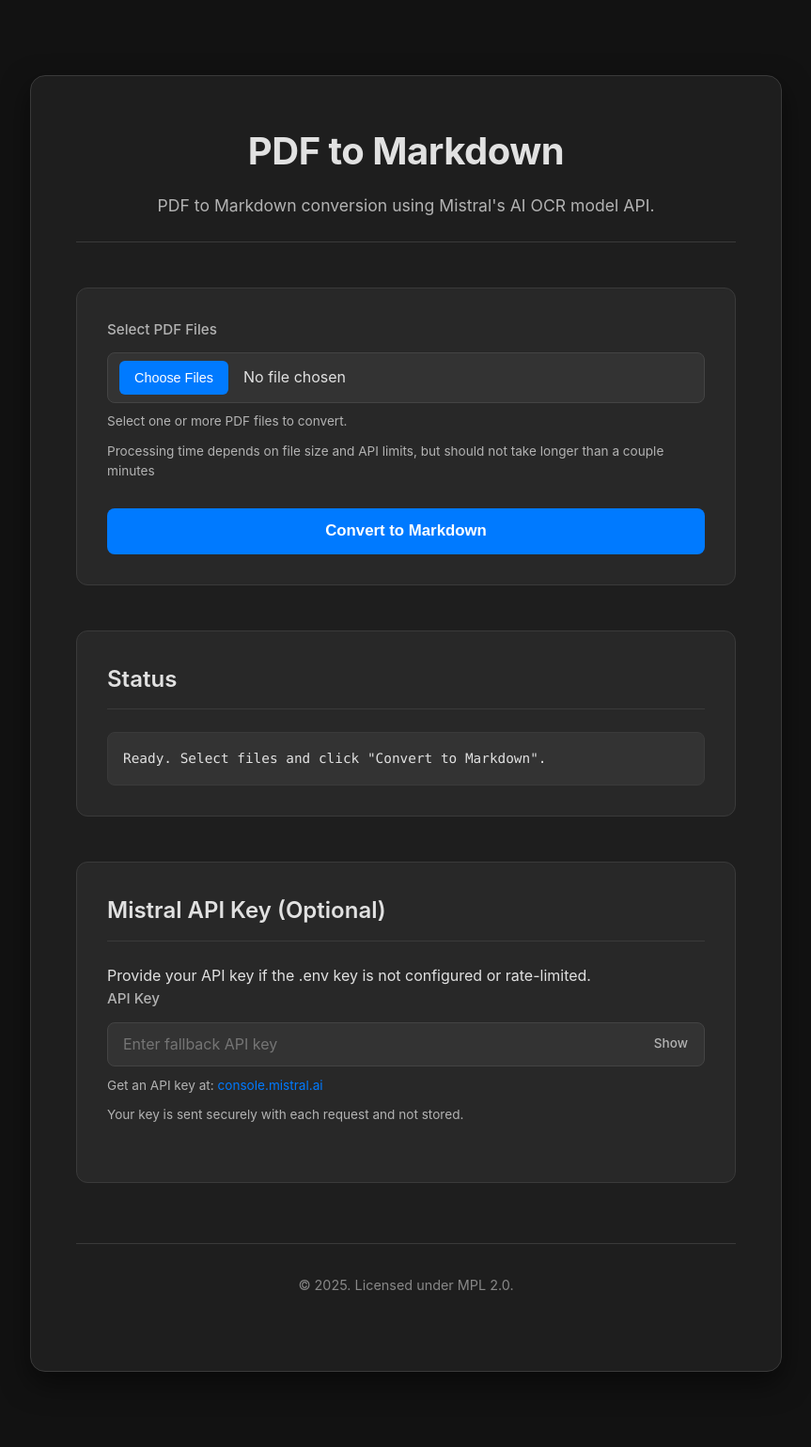
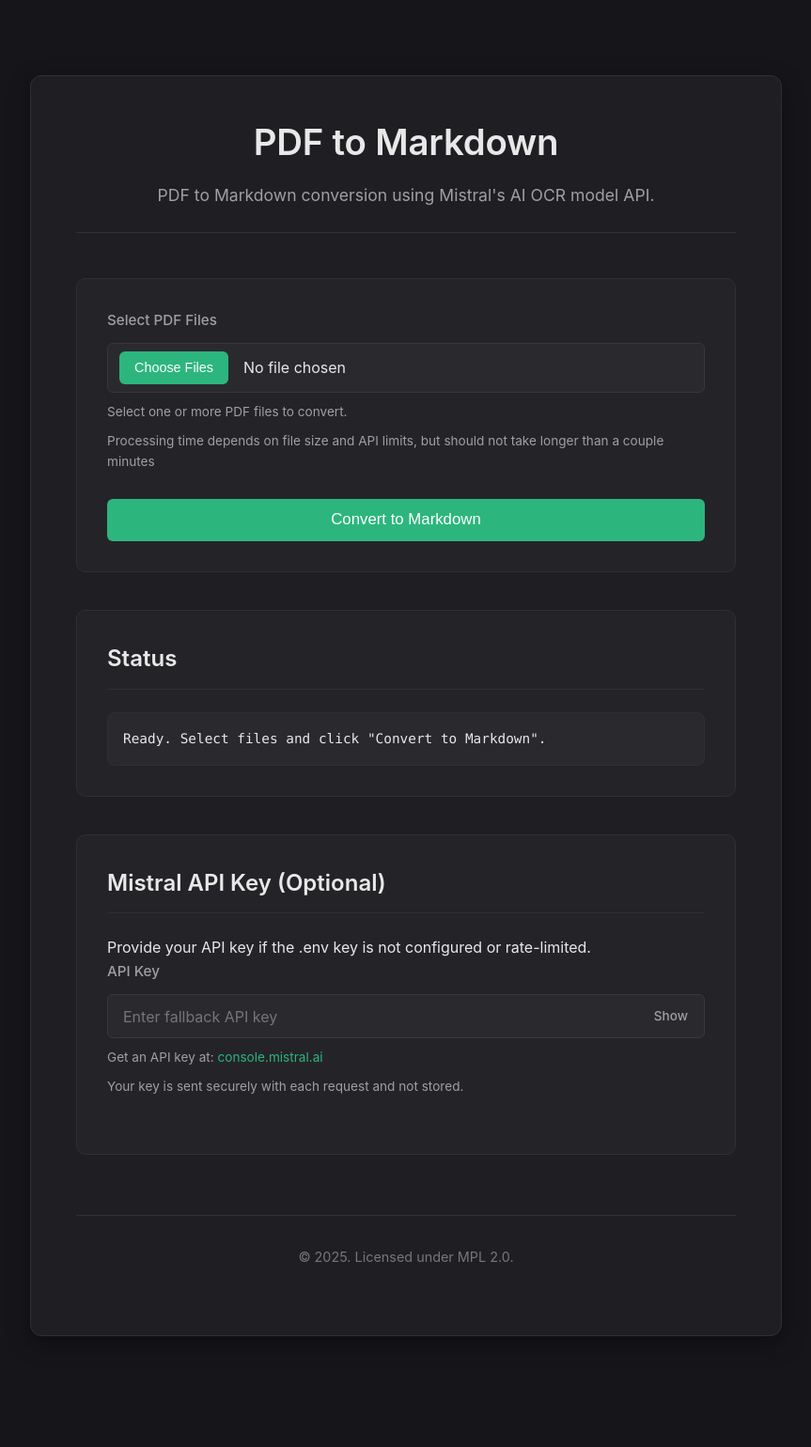
Before and after one commit to hunmac9/mistralocr, a Flask app: page / in a window 1280 px wide. Shown: the whole page at 94% size, without its empty margins (208-1071 px from the left). After the commit the page ends 1422 px from the top, so only its background shows below. Run offline with Flask 3, Linux system fonts and the light colour scheme; some libraries are stand-ins or nearby versions.

Commit message:
feat: Refine UI, add MPL 2.0, adjust output, add config upload limit

```diff
--- a/app.py
+++ b/app.py
@@ -22,7 +22,13 @@ app = Flask(__name__)
 # --- Configuration ---
 UPLOAD_FOLDER = Path(os.getenv('UPLOAD_FOLDER', 'uploads'))
 OUTPUT_FOLDER = Path(os.getenv('OUTPUT_FOLDER', 'output'))
-app.config['MAX_CONTENT_LENGTH'] = 50 * 1024 * 1024
+try:
+    max_mb = int(os.getenv('MAX_UPLOAD_MB', '100')) # Default to 100MB
+    if max_mb <= 0: max_mb = 100 # Ensure positive value
+except ValueError:
+    max_mb = 100 # Fallback if env var is not a valid integer
+app.config['MAX_CONTENT_LENGTH'] = max_mb * 1024 * 1024
+print(f"Maximum upload size set to: {max_mb} MB")
 ALLOWED_EXTENSIONS = {'pdf'}
 
 # Directories are now created in the Dockerfile, no need to create them here.
--- a/docker-compose.yml
+++ b/docker-compose.yml
@@ -13,6 +13,7 @@ services:
       # FLASK_DEBUG: 'False' # Set to 'True' for development debugging
       # UPLOAD_FOLDER: /app/uploads # Default is 'uploads' relative to WORKDIR /app
       # OUTPUT_FOLDER: /app/output # Default is 'output' relative to WORKDIR /app
+      MAX_UPLOAD_MB: ${MAX_UPLOAD_MB:-100} # Max PDF upload size in MB (default 100)
     # Optional volumes for persisting data outside the container (uncomment if needed)
     # volumes:
       # - ./uploads:/app/uploads # Persist uploaded files (app currently cleans this up)
--- a/static/style.css
+++ b/static/style.css
@@ -2,27 +2,27 @@
  * License, v. 2.0. If a copy of the MPL was not distributed with this
  * file, You can obtain one at http://mozilla.org/MPL/2.0/. */
 
-/* Silicon Valley Inspired - Clean & Modern Dark Theme */
+/* Refined Dark Theme - Clean & Simple */
 :root {
-  --bg-color: #121212; /* Very dark background */
-  --text-color: #e1e1e1; /* Off-white text */
-  --text-secondary-color: #b3b3b3; /* Lighter gray for secondary text */
-  --primary-color: #007aff; /* Apple's blue - vibrant */
-  --primary-hover-color: #005ecb; /* Darker blue on hover */
-  --container-bg-color: #1e1e1e; /* Dark gray for containers */
-  --section-bg-color: #282828; /* Slightly lighter gray for sections */
-  --input-bg-color: #333333;
-  --input-border-color: #444444;
+  --bg-color: #16161a; /* Slightly softer dark background */
+  --text-color: #e8e8e8; /* Slightly brighter off-white text */
+  --text-secondary-color: #a0a0a0; /* Softer gray for secondary text */
+  --primary-color: #2cb67d; /* Muted Teal/Green */
+  --primary-hover-color: #259d6b; /* Darker Teal/Green on hover */
+  --container-bg-color: #1f1f23; /* Dark gray for containers */
+  --section-bg-color: #242428; /* Slightly lighter gray for sections */
+  --input-bg-color: #2a2a2e;
+  --input-border-color: #38383c; /* Slightly lighter border */
   --input-focus-border-color: var(--primary-color);
-  --input-focus-shadow: rgba(0, 122, 255, 0.25);
+  --input-focus-shadow: rgba(44, 182, 125, 0.25); /* Match primary color */
   --link-color: var(--primary-color);
-  --link-hover-color: #58a6ff; /* Lighter blue for link hover */
-  --error-color: #ff3b30; /* Apple's red */
-  --success-color: #34c759; /* Apple's green */
+  --link-hover-color: #58d6a3; /* Lighter teal for link hover */
+  --error-color: #e5484d; /* Slightly softer red */
+  --success-color: #34c759; /* Apple's green (still good) */
   --loader-color: var(--primary-color);
-  --shadow-color: rgba(0, 0, 0, 0.5);
-  --border-color: #3a3a3a; /* Subtle border color */
-  --footer-text-color: #888;
+  --shadow-color: rgba(0, 0, 0, 0.35); /* Softer shadow */
+  --border-color: #303034; /* Even more subtle border color */
+  --footer-text-color: #777;
 
   --font-sans: "Inter", -apple-system, BlinkMacSystemFont, "Segoe UI", Roboto, Helvetica, Arial, sans-serif, "Apple Color Emoji", "Segoe UI Emoji", "Segoe UI Symbol";
   --font-mono: "SFMono-Regular", Consolas, "Liberation Mono", Menlo, Courier, monospace;
@@ -54,12 +54,12 @@ body {
 
 /* Main Container */
 .container {
-  max-width: 800px; /* Slightly narrower for focus */
+  max-width: 800px;
   margin: 3rem auto;
   background-color: var(--container-bg-color);
-  padding: 3rem;
-  border-radius: 16px; /* More rounded corners */
-  box-shadow: 0 12px 30px var(--shadow-color);
+  padding: 2.5rem 3rem; /* Slightly adjust padding */
+  border-radius: 12px; /* Slightly less rounded */
+  box-shadow: 0 8px 25px var(--shadow-color); /* Adjusted shadow */
   border: 1px solid var(--border-color);
 }
 
@@ -72,11 +72,11 @@ header {
 }
 
 header h1 {
-  color: var(--text-color); /* Use main text color for title */
-  font-size: 2.5rem; /* Slightly smaller */
-  font-weight: 700; /* Bolder */
+  color: var(--text-color);
+  font-size: 2.4rem; /* Slightly smaller */
+  font-weight: 600; /* Less bold */
   margin-bottom: 0.75rem;
-  letter-spacing: -0.5px;
+  letter-spacing: -0.2px; /* Less aggressive spacing */
 }
 
 .tagline {
@@ -86,10 +86,10 @@ header h1 {
 
 /* Sections */
 main section {
-  margin-bottom: 3rem;
+  margin-bottom: 2.5rem; /* Slightly less margin */
   padding: 2rem;
   background-color: var(--section-bg-color);
-  border-radius: 12px; /* Consistent rounding */
+  border-radius: 10px; /* Consistent rounding */
   border: 1px solid var(--border-color);
 }
 
@@ -121,7 +121,7 @@ input[type="file"] {
   width: 100%;
   padding: 0.8rem 1rem;
   border: 1px solid var(--input-border-color);
-  border-radius: 8px; /* Softer rounding */
+  border-radius: 6px; /* Slightly less rounding */
   font-size: 1rem;
   background-color: var(--input-bg-color);
   color: var(--text-color);
@@ -204,13 +204,13 @@ input[type="file"]::file-selector-button:hover {
 button#submit-btn {
   background-color: var(--primary-color);
   color: #ffffff;
-  padding: 0.9rem 1.5rem;
+  padding: 0.8rem 1.5rem; /* Slightly less vertical padding */
   border: none;
-  border-radius: 8px;
+  border-radius: 6px; /* Match input rounding */
   cursor: pointer;
   font-size: 1.05rem;
-  font-weight: 600;
-  transition: background-color 0.2s ease, transform 0.1s ease;
+  font-weight: 500; /* Medium weight */
+  transition: background-color 0.2s ease, transform 0.1s ease, box-shadow 0.2s ease;
   display: block;
   width: 100%;
   margin-top: 1rem;
@@ -218,8 +218,8 @@ button#submit-btn {
 
 button#submit-btn:hover {
   background-color: var(--primary-hover-color);
-  transform: translateY(-2px); /* Slightly more lift */
-  box-shadow: 0 4px 10px rgba(0, 122, 255, 0.2);
+  transform: translateY(-1px); /* Less lift */
+  box-shadow: 0 2px 8px rgba(44, 182, 125, 0.2); /* Softer shadow matching primary color */
 }
 
 button#submit-btn:active {
@@ -279,8 +279,8 @@ a:hover {
 
 #error-message {
     color: var(--error-color);
-    border-color: rgba(255, 59, 48, 0.5); /* Softer error border */
-    background-color: rgba(255, 59, 48, 0.1); /* Slight red background */
+    border-color: rgba(229, 72, 77, 0.4); /* Softer error border */
+    background-color: rgba(229, 72, 77, 0.08); /* Slight red background */
 }
 
 /* Loader */
```
Also changed, not shown: README.md.
